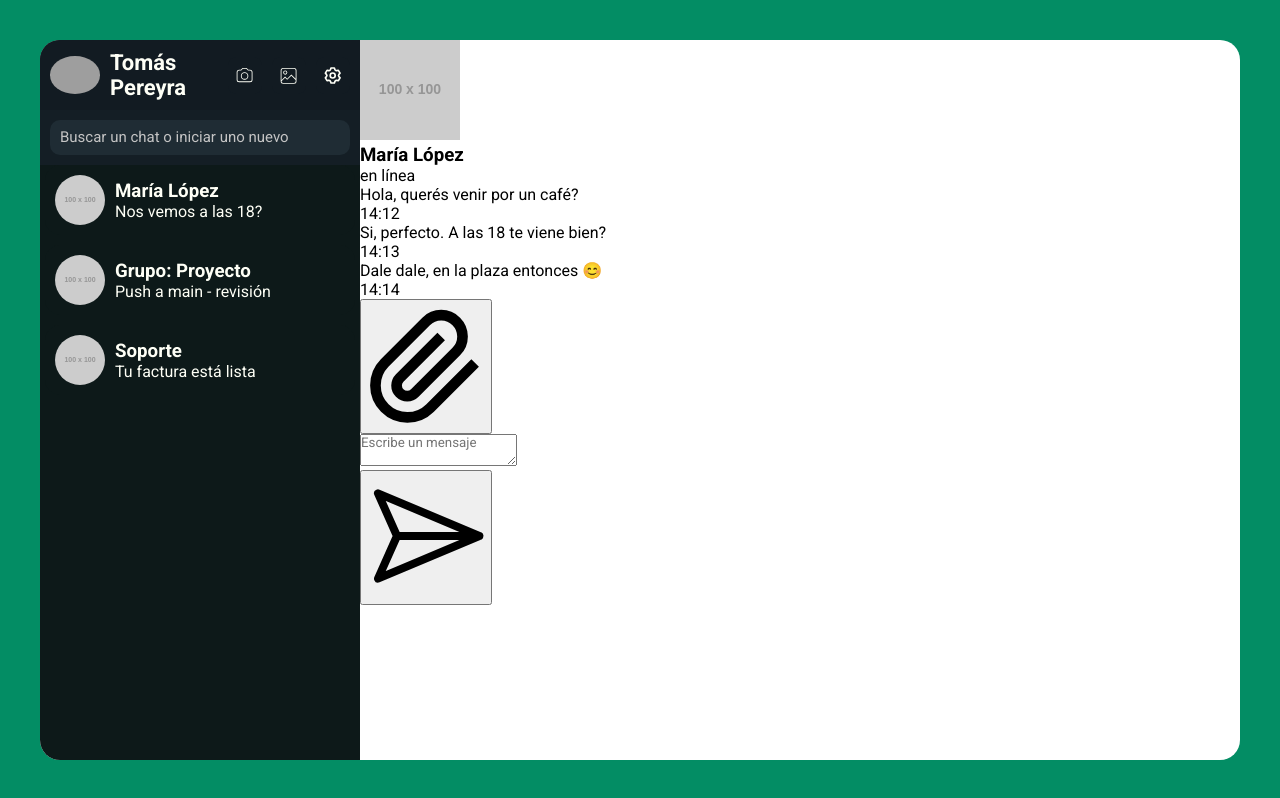
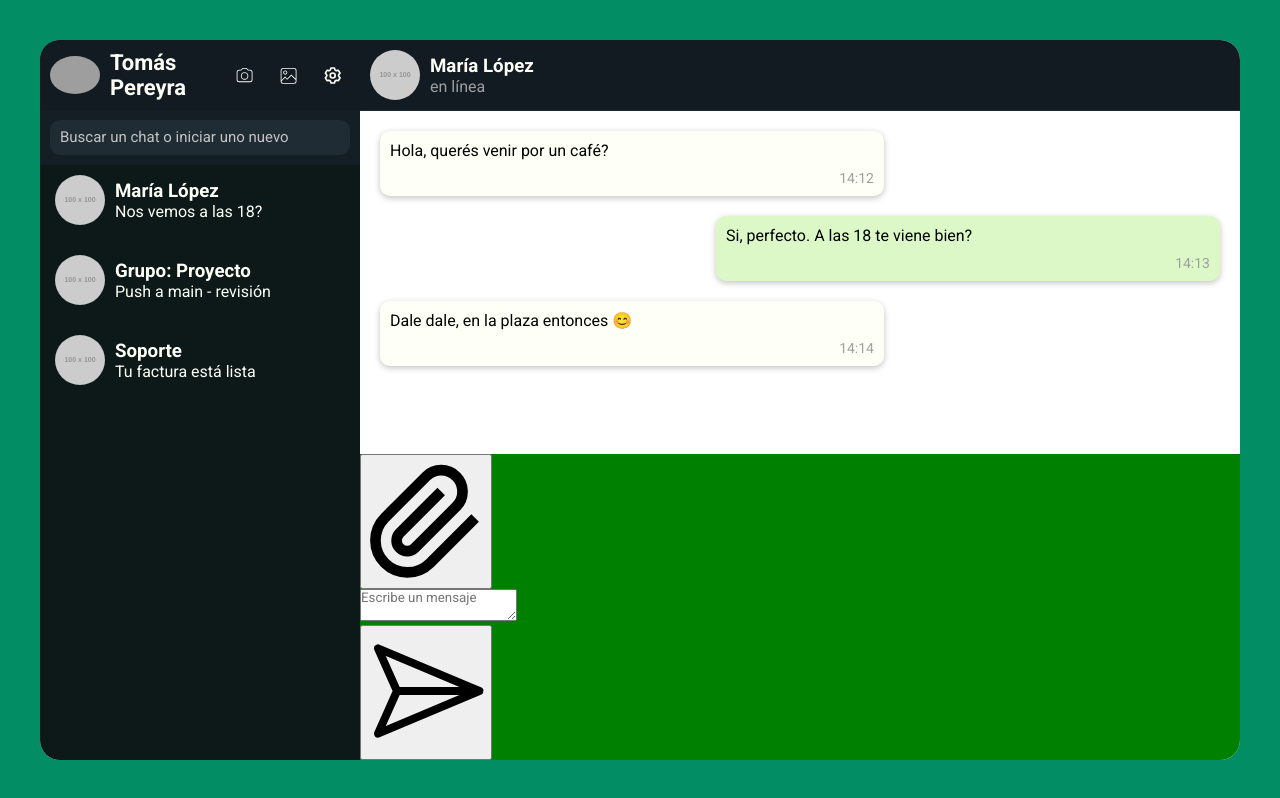
Before and after one commit to tomyp10/proyecto-clon-wpp, a plain HTML site: page index.html in a window 1280 px wide. Drawn offline with Linux system fonts and the light colour scheme; grey boxes are pictures that could not be loaded; placeholder pictures from the web are drawn by us.

Commit message:
style: burbujas de mensaje alineadas y con colores

```diff
--- a/index.html
+++ b/index.html
@@ -85,15 +85,15 @@
             <section class="messages">
                 <div class="message">
                     <p>Hola, querés venir por un café?</p>
-                    <p>14:12</p>
+                    <p class="time">14:12</p>
                 </div>
                 <div class="message me">
                     <p>Si, perfecto. A las 18 te viene bien?</p>
-                    <p>14:13</p>
+                    <p class="time">14:13</p>
                 </div>
                 <div class="message">
                     <p>Dale dale, en la plaza entonces 😊</p>
-                    <p>14:14</p>
+                    <p class="time">14:14</p>
                 </div>
             </section>
             <footer>
--- a/styles/main.css
+++ b/styles/main.css
@@ -150,3 +150,67 @@ input[type="search"]::placeholder {
     background-color: var(--grey-700);
     cursor: pointer;
 }
+
+/* messages panel */
+
+.chat-header {
+    background-color: var(--grey-800);
+    display: flex;
+    align-items: center;
+    padding: 10px;
+    gap: 10px;
+    border-bottom: 1px solid var(--grey-700);
+}
+
+.chat-header img {
+    width: 50px;
+    border-radius: 50%;
+}
+
+.chat-header h3 {
+    color: var(--grey-300);
+}
+
+
+.chat-header p {
+    color: var(--grey-600)
+}
+
+/* messages styles */
+
+.chat-panel {
+display: flex;
+flex-direction: column;
+min-height: 0;
+}
+
+.messages {
+    padding: 20px;
+    flex: 1;
+    display: flex;
+    flex-direction: column;
+    gap: 20px;
+    overflow-y: auto;
+}
+
+.message {
+    background-color: var(--grey-300);
+    border-radius: 10px;
+    padding: 10px;
+    width: 60%;
+    box-shadow: 0 2px 6px rgba(0, 0, 0, 0.238);
+}
+
+.message .time {
+    color: var(--grey-600);
+    text-align: end;
+    margin-top: 10px;
+    font-size: 14px;
+}
+
+.me {
+    align-self: end;
+    background-color: var(--green-100);
+}
+
+footer {background-color: green;}
```
